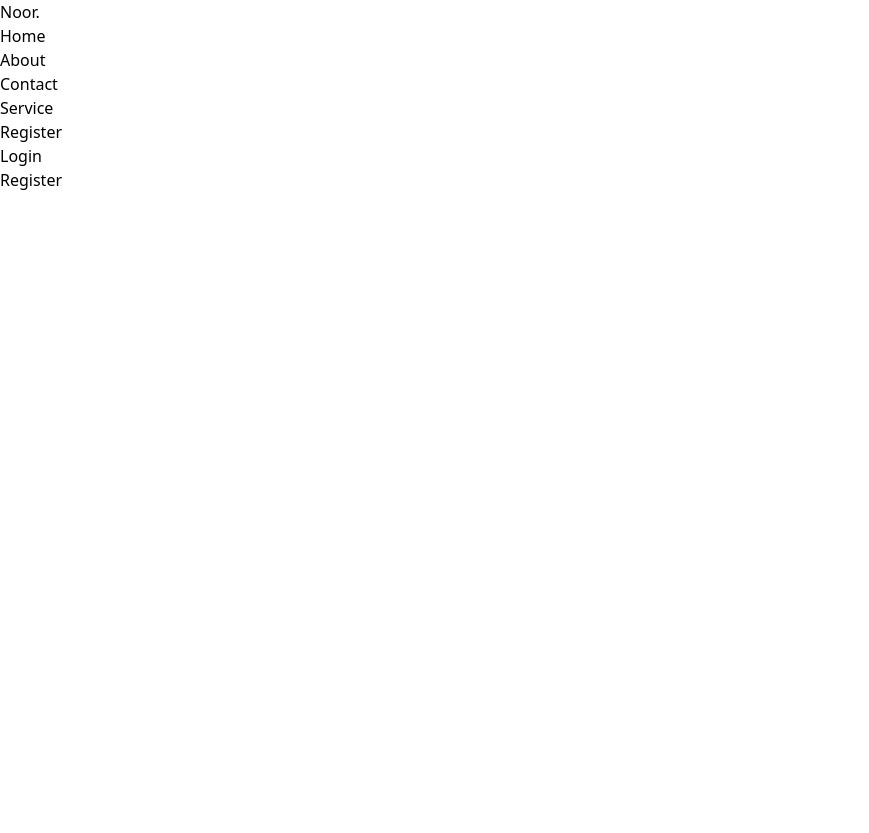
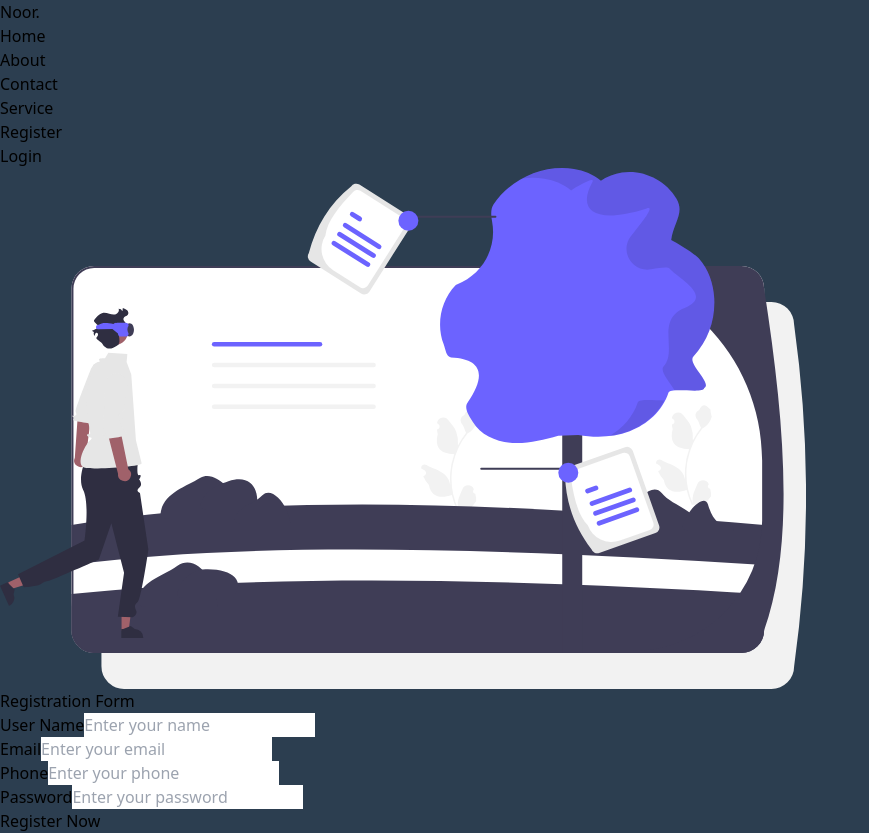
Before and after one commit to RashedujjamanNoor/IT-Website-frontend, a React (Vite) app: page /register in a window 1280 px wide. Shown: the whole page, without its empty margins (0-869 px from the left). Before the commit the page ends 800 px from the top, so only its background shows below. Built offline with nearby package versions, Linux system fonts and the light colour scheme.

Commit message:
create registration form and get data from user

```diff
--- a/src/components/Navbar.jsx
+++ b/src/components/Navbar.jsx
@@ -2,7 +2,7 @@ import { NavLink } from "react-router-dom";
 
 const Navbar = () => {
   return (
-    <div className="bg-gray-800 text-blue-400 font-bold">
+    <div className="#2c3e50 text-blue-400 font-bold shadow-xl">
       <header className="flex justify-between items-center py-3 mx-[5%]">
         <div>
           <h1 className="text-2xl">Noor.</h1>
--- a/src/index.css
+++ b/src/index.css
@@ -1,3 +1,7 @@
 @tailwind base;
 @tailwind components;
 @tailwind utilities;
+
+body {
+  background-color: #2c3e50;
+}
--- a/src/pages/Register.jsx
+++ b/src/pages/Register.jsx
@@ -1,5 +1,98 @@
+import { useState } from "react";
+
 const Register = () => {
-  return <div>Register</div>;
+  const [user, setUser] = useState({
+    username: "",
+    email: "",
+    phone: "",
+    password: "",
+  });
+
+  const handleInput = (e) => {
+    let name = e.target.name;
+    let value = e.target.value;
+    setUser({
+      ...user,
+      [name]: value,
+    });
+  };
+
+  console.log(user);
+
+  return (
+    <>
+      <div className="my-8 mx-[5%] text-white md:flex justify-between items-center">
+        <div>
+          <img src="home.svg" alt="" />
+        </div>
+        <div className="my-4  rounded-md md:mr-28 flex flex-col justify-center items-center">
+          <h1 className="font-bold text-3xl text-center mb-3 md:text-4xl">
+            Registration Form
+          </h1>
+          <form action="" className="flex flex-col gap-2 justify-center ">
+            <div className="flex flex-col gap-1">
+              <label htmlFor="username" className="text-lg font-semibold">
+                User Name
+              </label>
+              <input
+                type="text"
+                placeholder="Enter your name"
+                name="username"
+                className="outline-none focus:outline-blue-500 border-blue-500 rounded-md px-2 py-1 text-black text-sm font-semibold w-80"
+                value={user.username}
+                onChange={handleInput}
+              />
+            </div>
+            <div className="flex flex-col gap-1">
+              <label htmlFor="email" className="text-lg font-semibold">
+                Email
+              </label>
+              <input
+                type="text"
+                name="email"
+                placeholder="Enter your email"
+                className="outline-none focus:outline-blue-500 border-blue-500 rounded-md px-2 py-1  text-black text-sm font-semibold w-80"
+                value={user.email}
+                onChange={handleInput}
+              />
+            </div>
+            <div className="flex flex-col gap-1">
+              <label htmlFor="phone" className="text-lg font-semibold">
+                Phone
+              </label>
+              <input
+                type="text"
+                name="phone"
+                placeholder="Enter your phone"
+                className="outline-none focus:outline-blue-500 border-blue-500 rounded-md px-2 py-1 text-black text-sm font-semibold w-80"
+                value={user.phone}
+                onChange={handleInput}
+              />
+            </div>
+            <div className="flex flex-col gap-1">
+              <label htmlFor="password" className="text-lg font-semibold">
+                Password
+              </label>
+              <input
+                type="password"
+                name="password"
+                placeholder="Enter your password"
+                className="outline-none focus:outline-blue-500 border-blue-500 rounded-md px-2 py-1 text-black text-sm font-semibold w-80"
+                value={user.password}
+                onChange={handleInput}
+              />
+            </div>
+            <button
+              type="submit"
+              className="bg-blue-600 rounded-lg py-1 text-lg font-bold my-4"
+            >
+              Register Now
+            </button>
+          </form>
+        </div>
+      </div>
+    </>
+  );
 };
 
 export default Register;
```
Also changed, not shown: public/home.svg (added).
